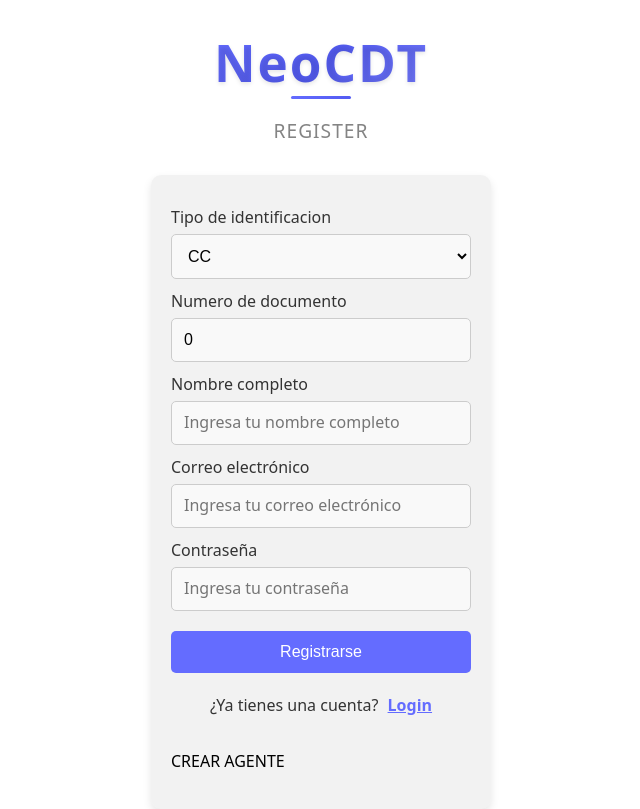
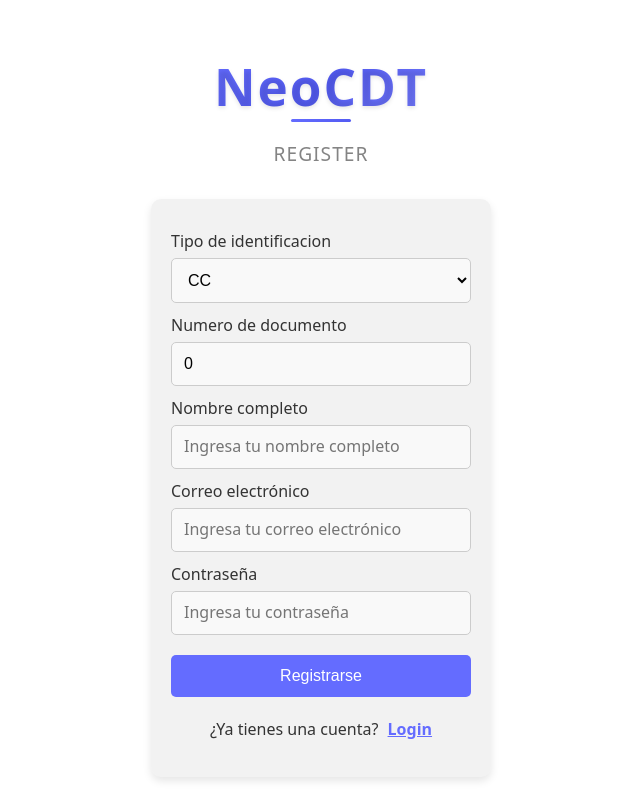
Before and after one commit to AlejandroH29/Engineering2_project_NeoCDT, a React (Vite) app in the folder front_end/: page /register in a window 1280 px wide. Shown: the whole page, without its empty margins (319-959 px from the left). Built offline with nearby package versions, Linux system fonts and the light colour scheme.

Commit message:
Ajustes CSS

```diff
--- a/front_end/src/pages/Register.jsx
+++ b/front_end/src/pages/Register.jsx
@@ -87,7 +87,6 @@ export const Register = () => {
                     ¿Ya tienes una cuenta?{" "}
                     <a onClick={() => navigate("/")}>Login</a>
                 </p>
-                <p onClick={() => navigate("/create-agent")} >CREAR AGENTE</p> {/*  QUITAR CUANDO ESTÉ LISTO */}
             </form>
         </div>
     )
```
